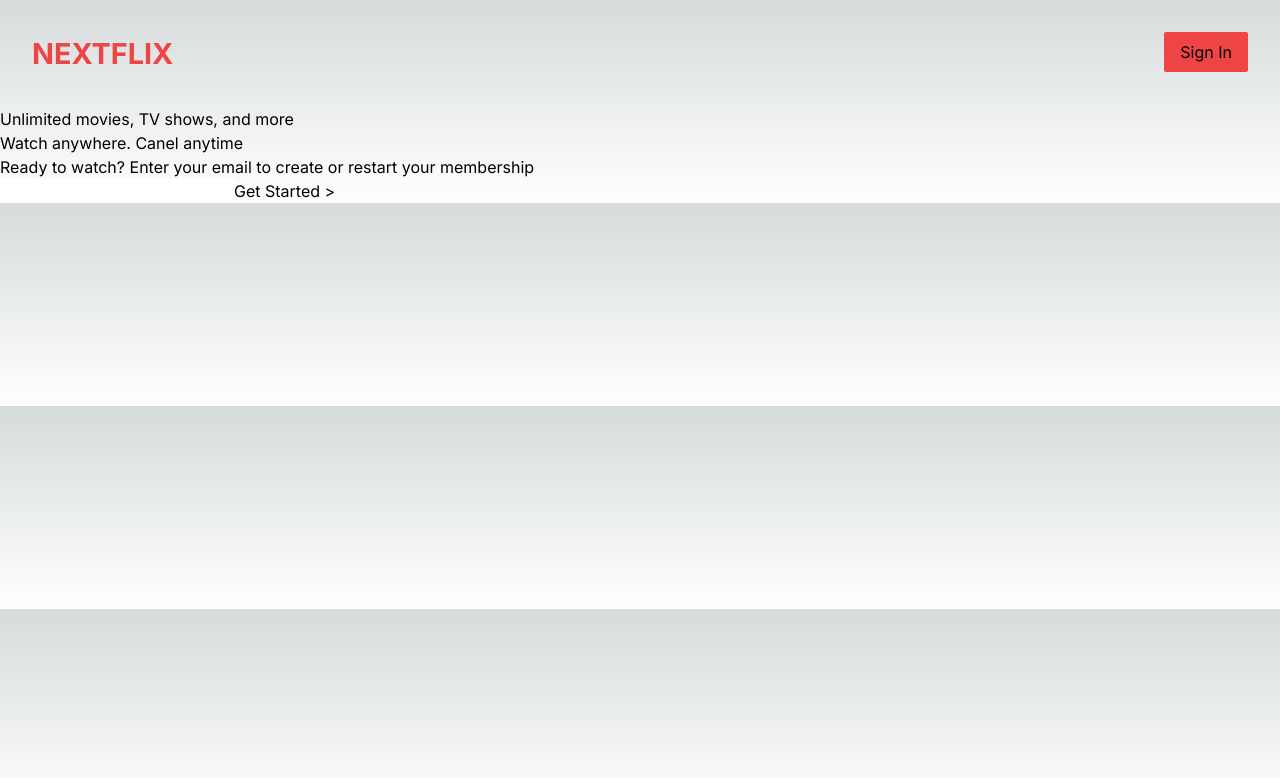
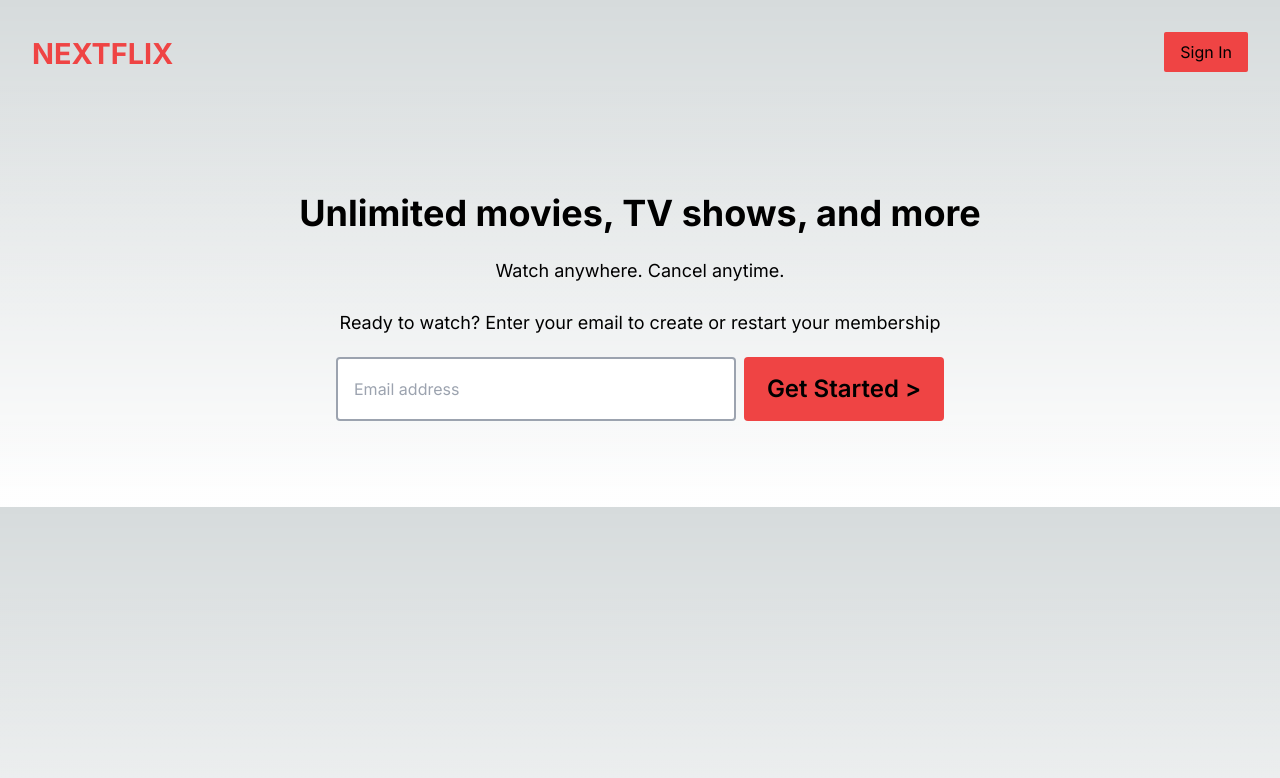
Before and after one commit to gtstarnes/nextflix, a Next.js app: page / in a window 1280 px wide. Shown: the top 778 px of the page. Built offline with nearby package versions, Linux system fonts and the light colour scheme.

Commit message:
added styles to hero page

```diff
--- a/app/components/Hero.tsx
+++ b/app/components/Hero.tsx
@@ -2,13 +2,22 @@ import React from 'react'
 
 const Hero = () => {
   return (
-    <div>
-        <h1>Unlimited movies, TV shows, and more</h1>
-        <p>Watch anywhere. Canel anytime</p>
-        <p>Ready to watch? Enter your email to create or restart your membership</p>
-        <fieldset>
-            <input type="email" id="email" name="email" />
-            <button type="submit">Get Started {'>'}</button>
+    <div className="flex flex-col justify-center items-center h-[50vh]">
+        <div className="flex flex-col justify-center items-center gap-6 text-lg">
+            <h1 className="text-4xl font-bold">Unlimited movies, TV shows, and more</h1>
+            <p>Watch anywhere. Cancel anytime.</p>
+            <p>Ready to watch? Enter your email to create or restart your membership</p>
+        </div>
+        <fieldset className="flex gap-2 mt-5">
+            <input type="email" id="email" name="email" placeholder='Email address'required
+                className="h-16 w-[400px] rounded p-4 border-2 border-gray-400
+                focus:outline-none focus:border-gray-300"
+                />
+            <button type="submit"
+                className='bg-red-500 w-[200px] rounded text-2xl font-semibold
+                            hover:bg-red-600' >
+                    Get Started {'>'}
+            </button>
         </fieldset>
     </div>
   )
```
